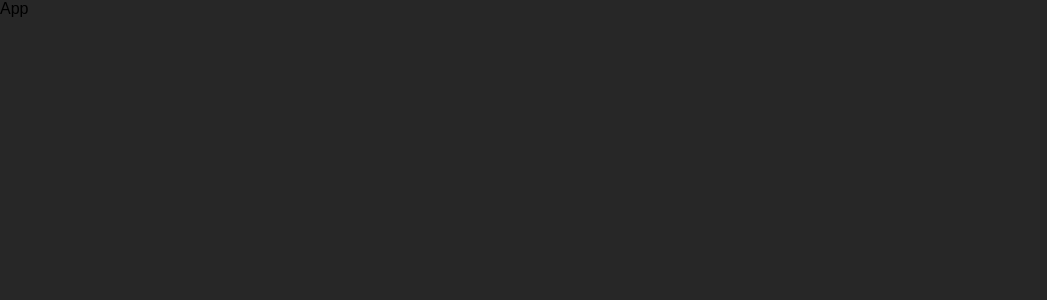
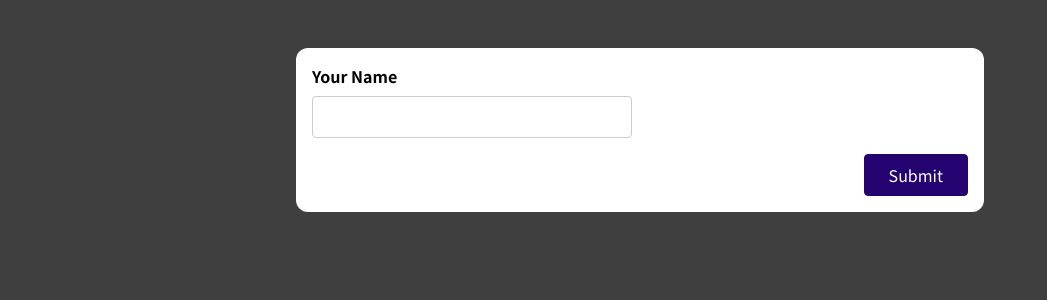
Before and after one commit to amanmool03/React, a React (Create React App) app: page / in a window 1280 px wide. Shown: the top 300 px of the page, without its empty margins (0-1047 px from the left). Built offline with nearby package versions, Linux system fonts and the light colour scheme.

Commit message:
section 16

```diff
--- a/src/App.js
+++ b/src/App.js
@@ -1,5 +1,11 @@
+import SimpleInput from "./components/SimpleInput";
 import React from "react";
+function App() {
+  return (
+    <div className="app">
+      <SimpleInput />
+    </div>
+  );
+}
 
-export default function App() {
-  return <div>App</div>;
-}
+export default App;
--- /dev/null
+++ b/src/components/SimpleInput.js
@@ -0,0 +1,16 @@
+import React from "react";
+const SimpleInput = (props) => {
+  return (
+    <form>
+      <div className="form-control">
+        <label htmlFor="name">Your Name</label>
+        <input type="text" id="name" />
+      </div>
+      <div className="form-actions">
+        <button>Submit</button>
+      </div>
+    </form>
+  );
+};
+
+export default SimpleInput;
--- a/src/index.css
+++ b/src/index.css
@@ -1,12 +1,102 @@
+@import url('https://fonts.googleapis.com/css2?family=Noto+Sans+JP:wght@400;700&display=swap');
+
 * {
   box-sizing: border-box;
 }
 
 html {
-  font-family: sans-serif;
+  font-family: 'Noto Sans JP', sans-serif;
 }
 
 body {
   margin: 0;
-  background-color: #272727;
+  background-color: #3f3f3f;
 }
+
+.app {
+  width: 90%;
+  max-width: 43rem;
+  padding: 1rem;
+  border-radius: 12px;
+  background-color: white;
+  margin: 3rem auto;
+}
+
+.form-control {
+  margin-bottom: 1rem;
+}
+
+.form-control input,
+.form-control label {
+  display: block;
+}
+
+.form-control label {
+  font-weight: bold;
+  margin-bottom: 0.5rem;
+}
+
+.form-control input,
+.form-control select {
+  font: inherit;
+  padding: 0.5rem;
+  border-radius: 4px;
+  border: 1px solid #ccc;
+  width: 20rem;
+  max-width: 100%;
+}
+
+.form-control input:focus {
+  outline: none;
+  border-color: #240370;
+  background-color: #e0d4fd;
+}
+
+.control-group {
+  display: flex;
+  column-gap: 1rem;
+  flex-wrap: wrap;
+}
+
+.control-group .form-control {
+  min-width: 15rem;
+  flex: 1;
+}
+
+button {
+  font: inherit;
+  background-color: #240370;
+  color: white;
+  border: 1px solid #240370;
+  padding: 0.5rem 1.5rem;
+  border-radius: 4px;
+  cursor: pointer;
+}
+
+button:hover,
+button:active {
+  background-color: #33059e;
+  border-color: #33059e;
+}
+
+.form-actions {
+  text-align: right;
+}
+
+.form-actions button {
+  margin-left: 1rem;
+}
+
+.invalid input {
+  border: 1px solid #b40e0e;
+  background-color: #fddddd;
+}
+
+.invalid input:focus {
+  border-color: #ff8800;
+  background-color: #fbe8d2;
+}
+
+.error-text {
+  color: #b40e0e;
+}
--- a/src/index.js
+++ b/src/index.js
@@ -1,4 +1,3 @@
-import React from 'react';
 import ReactDOM from 'react-dom';
 
 import './index.css';
```
Also changed, not shown: src/components/BasicForm.js (added, +26 -0 lines).
